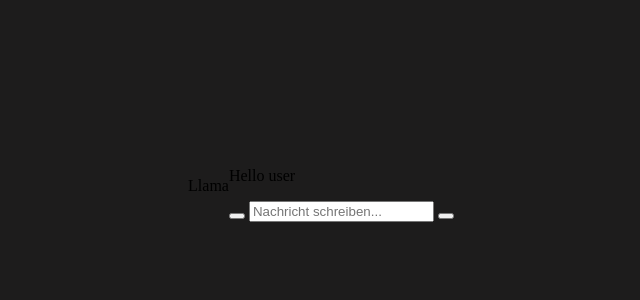
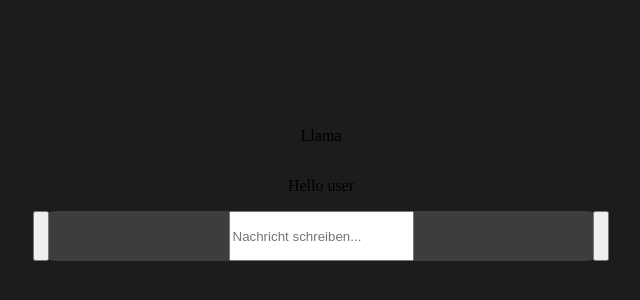
Before and after one commit to Kirillkrutoi12/AI-assistant, a plain HTML site: page index.html in a window 1280 px wide. Shown: the part 214-514 px from the top of the page, without its empty margins (319-959 px from the left). Drawn offline with Linux system fonts and the light colour scheme.

Commit message:
Remove unnecessery div container ,setting body ,styling main-chart div

```diff
--- a/index.html
+++ b/index.html
@@ -10,7 +10,6 @@
     <header>
       <p class="AI-name">Llama</p>
     </header>
-    <div class="container">
       <p class="interaction">Hello user</p><!--user will be changed in actual user nickname for better mobility-->
       <div class="dialog">
         <div class="user-message"></div>
@@ -21,6 +20,5 @@
         <input type="text" placeholder="Nachricht schreiben..." />
         <button class="voice"></button>
       </div>
-    </div>
   </body>
 </html>
--- a/style.css
+++ b/style.css
@@ -5,4 +5,16 @@ body{
     justify-content: center;
     align-items: center;
     height: 100vh;
+    width: 100%;
+    min-height:700px ;
+    flex-direction: column;
 }
+
+.main-chat{
+    display: flex;
+    justify-content:space-between;
+    width:45% ;
+    height: 50px;
+    background-color:rgb(62, 60, 60) ;
+    border-radius:23px;
+}
```
